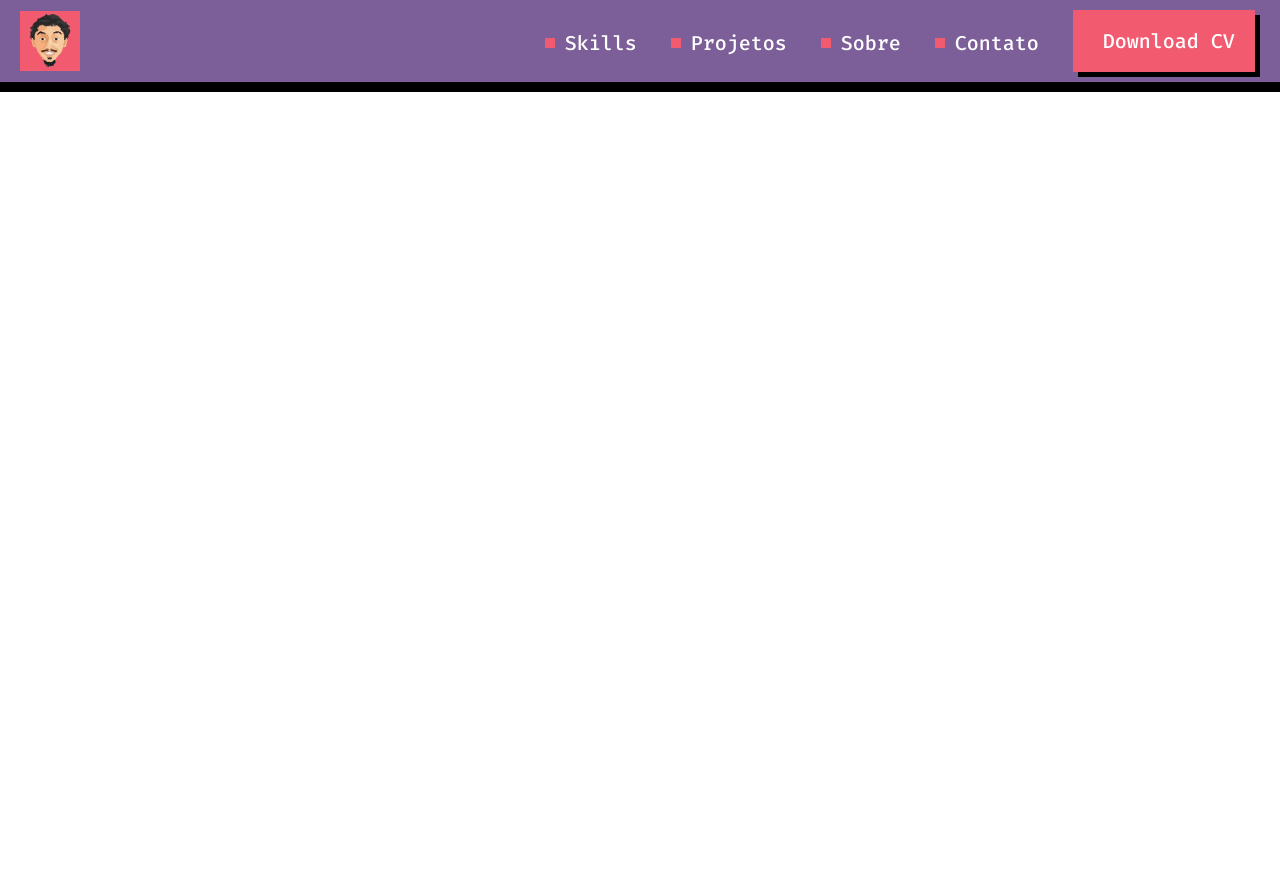
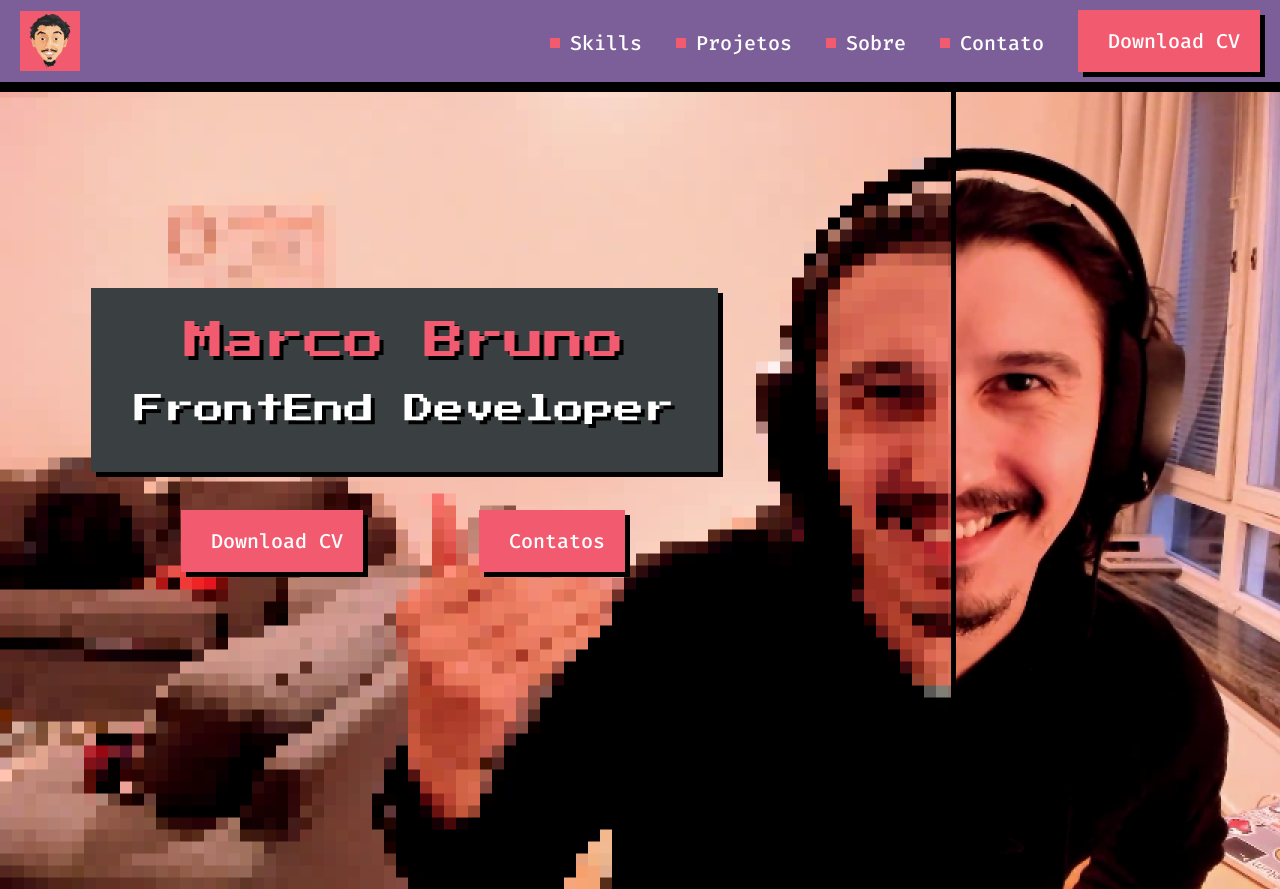
Before and after one commit to lucasvieceli2/htmlcss, a website: page index.html in a window 1280 px wide. Before the commit the page ends 800 px from the top, so only its background shows below. Drawn offline with Linux system fonts and the light colour scheme.

Commit message:
Incluido Seção Banner

```diff
--- a/css/index.css
+++ b/css/index.css
@@ -30,13 +30,58 @@ a::before {
     content: '';
 }
 
-#button {
+.button {
     display: inline-block;
     background-color: #F25A70;
     padding: 18px 20px;
     box-shadow: 5px 5px 0 black;
     margin-right: 0;
 }
-#button:hover{
+.button:hover{
     background-color: #ac91c5;
 }
+
+.banner {
+    background: url(/assets/img/photo.png) no-repeat;
+    background-size: cover;
+    height: 797px;
+    position: relative;
+}
+.banner div {
+    position: absolute;
+    background: #3A4042;
+    width: 627px;
+    height: 184px;
+    top: 196px;
+    left: 91px;
+    box-shadow: 5px 5px 0 black;
+    text-align: center;
+    font-family: 'Press Start 2P', sans-serif;
+}
+
+.banner div h1 {
+    color: #F25A70;
+    font-size: 40px;
+    font-weight: 400;
+    text-shadow: 4px 4px 0 black;
+    line-height: 40px;
+
+}
+.banner div h2 {
+    color: #fff;
+    font-size: 30px;
+    font-weight: 400;
+    text-shadow: 4px 4px 0 black;
+    line-height: 30px;
+
+}
+
+.banner nav {
+    position: absolute;
+    text-align: justify;
+    top: 418px;
+    left: 181px;
+}
+.banner nav .button {
+    margin-right: 112px;
+}
--- a/index.html
+++ b/index.html
@@ -5,7 +5,7 @@
     <meta http-equiv="X-UA-Compatible" content="IE=edge">
     <meta name="viewport" content="width=device-width, initial-scale=1.0">
     <title>Document</title>
-    <link rel="preconnect" href="https://fonts.googleapis.com"><link rel="preconnect" href="https://fonts.gstatic.com" crossorigin><link href="https://fonts.googleapis.com/css2?family=Fira+Code:wght@300;500&display=swap" rel="stylesheet">
+    <link rel="preconnect" href="https://fonts.googleapis.com"><link rel="preconnect" href="https://fonts.gstatic.com" crossorigin><link href="https://fonts.googleapis.com/css2?family=Fira+Code:wght@300;500&family=Press+Start+2P&display=swap" rel="stylesheet">
     <link rel="stylesheet" href="css/reset.css">
     <link rel="stylesheet" href="css/index.css">
 </head>
@@ -17,8 +17,18 @@
             <a href="">Projetos</a>
             <a href="">Sobre</a>
             <a href="">Contato</a>
-            <a id="button" href="" lang="en">Download CV</a>]
+            <a class="button" href="" lang="en">Download CV</a>
         </nav>
     </header>
+    <section class="banner">
+        <div>
+            <h1>Marco Bruno</h1>
+            <h2>FrontEnd Developer</h2>
+        </div>
+        <nav>
+        <a class="button" href="" lang="en">Download CV</a>
+        <a class="button" href="">Contatos</a>
+        </nav>
+    </section>
 </body>
 </html
```
